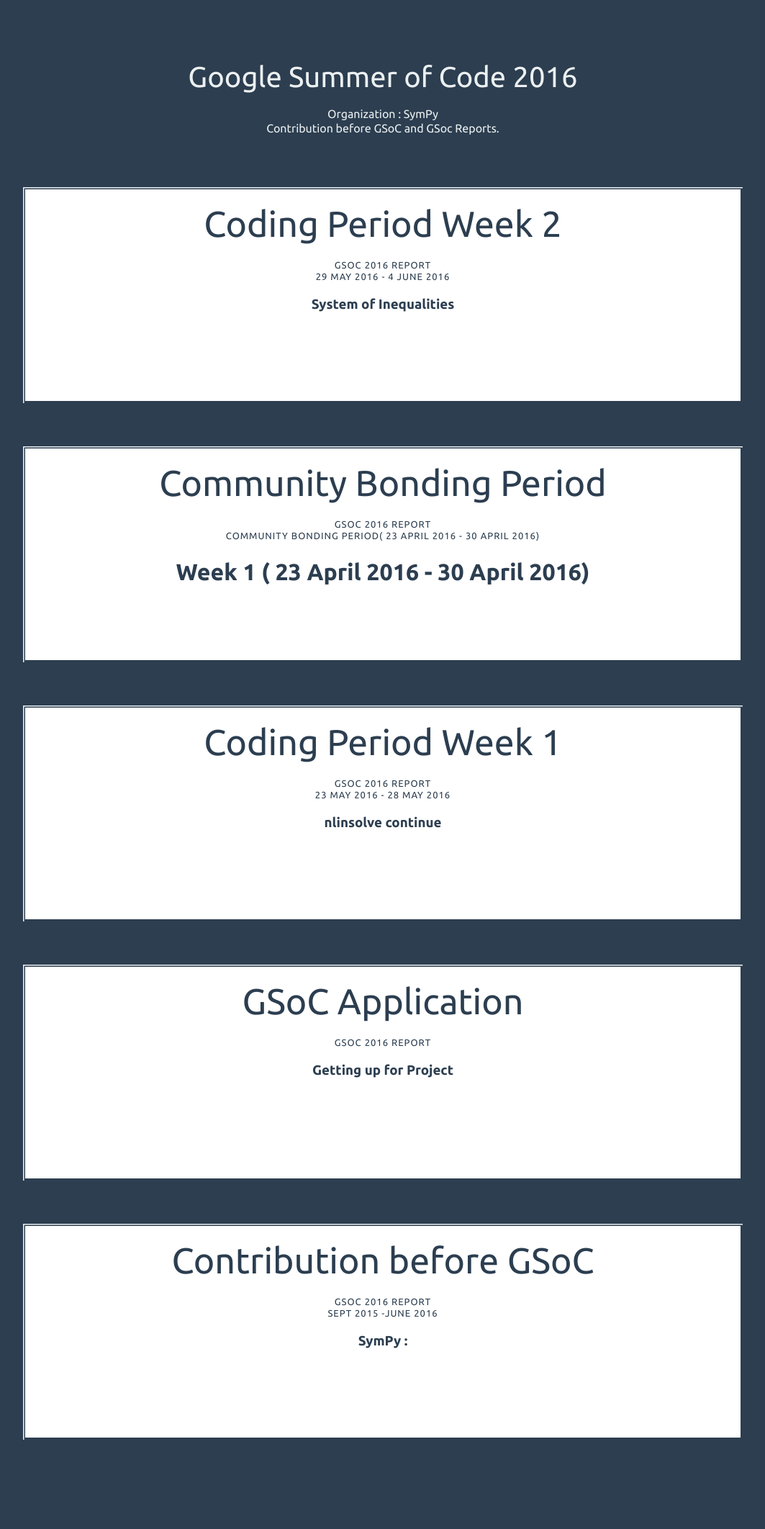
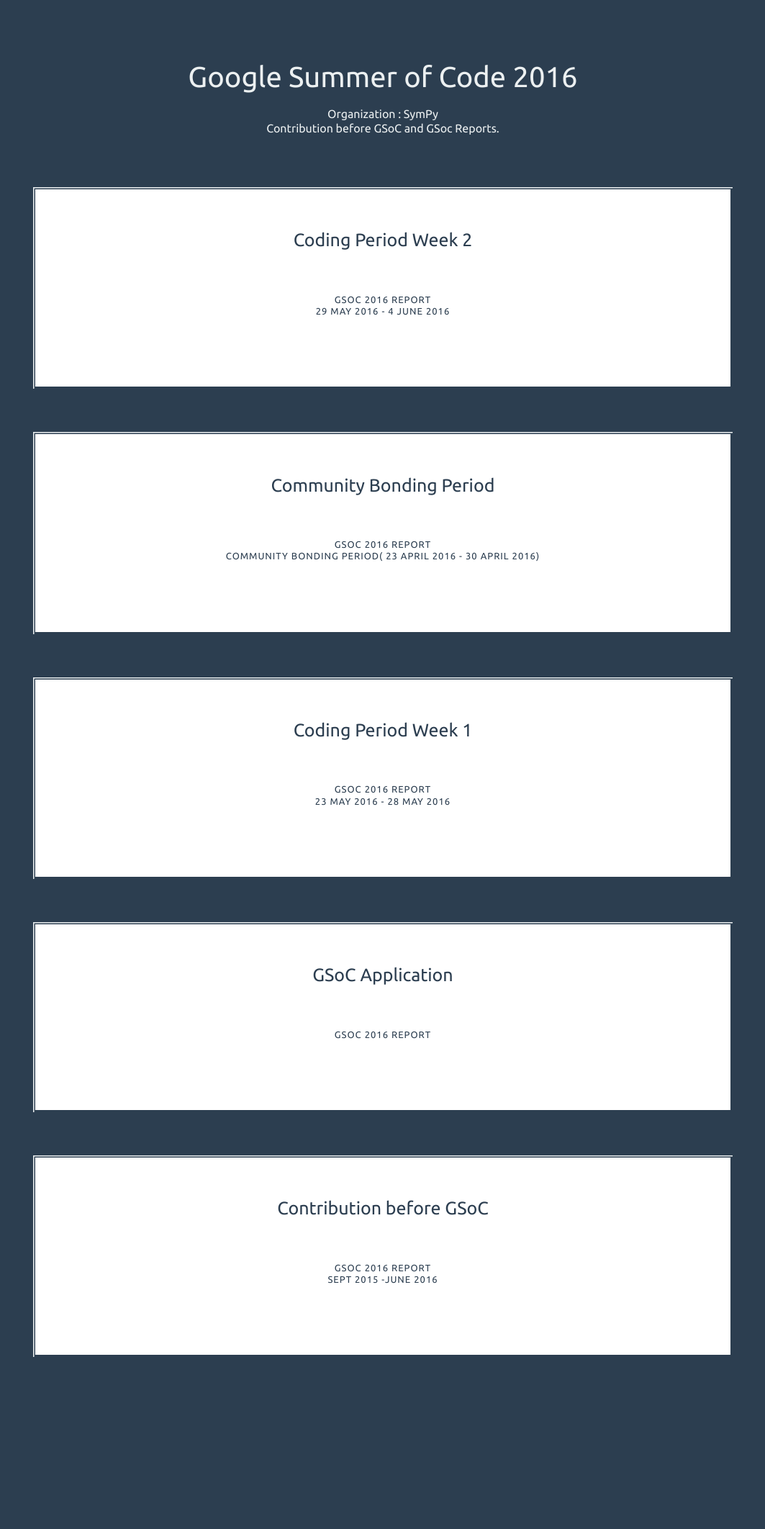
Before and after one commit to Shekharrajak/shekharrajak.github.io, a Jekyll site: the page built from index.html, in a window 1280 px wide. Shown: the whole page at 72% size, without its empty margins (108-1171 px from the left). Built offline with Jekyll 4.4.1, drawn with Linux system fonts in a browser that asks for light colours; nearby versions of some CDN libraries; after the commit the page ends 2009 px from its top, so only the background shows below that.

Commit message:
mobile responsive front page

```diff
--- a/assets/css/componentFront.css
+++ b/assets/css/componentFront.css
@@ -1,6 +1,6 @@
 .box {
-	width: 1000px;
-	height: 300px;
+	width: 80%;
+	height: 100%;
 	position: relative;
 	background: rgba(255,255,255,1);
 	display: inline-block;
@@ -11,6 +11,9 @@
 	-webkit-transition: background 0.4s 0.5s;
 	transition: background 0.4s 0.5s;
 	margin-bottom: 60px;
+	padding-bottom: 100px;
+	padding-left: 10px;
+	padding-right: 10px;
 }
 
 .box:hover {
@@ -20,9 +23,9 @@
 }
 
 .box h6 {
-	font-size: 50px;
-	line-height: 100px;
-	margin: 0;
+	font-size: 25px;
+	/*line-height: 100px;*/
+	/*margin: 0;*/
 	font-weight: 400;
 	width: 100%;
 }
--- a/index.html
+++ b/index.html
@@ -34,7 +34,8 @@
           						<span> {{ post.week }}  </span>
 
                       <div class="entry">
-                        {{ post.excerpt }}
+                        <!-- {{ post.excerpt }} Instead of this use post.desc where
+											desc will be small intro about blog.-->
                       </div>
 
                 </div>
```
